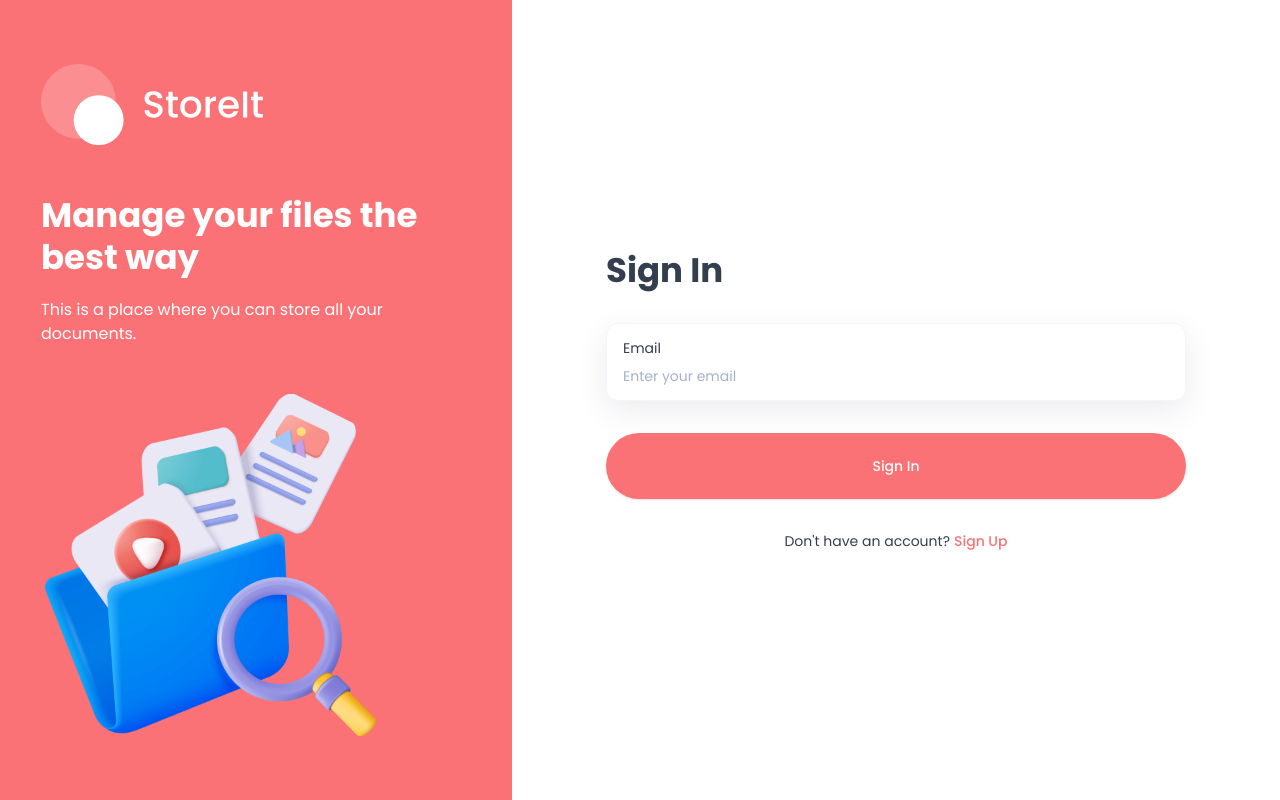
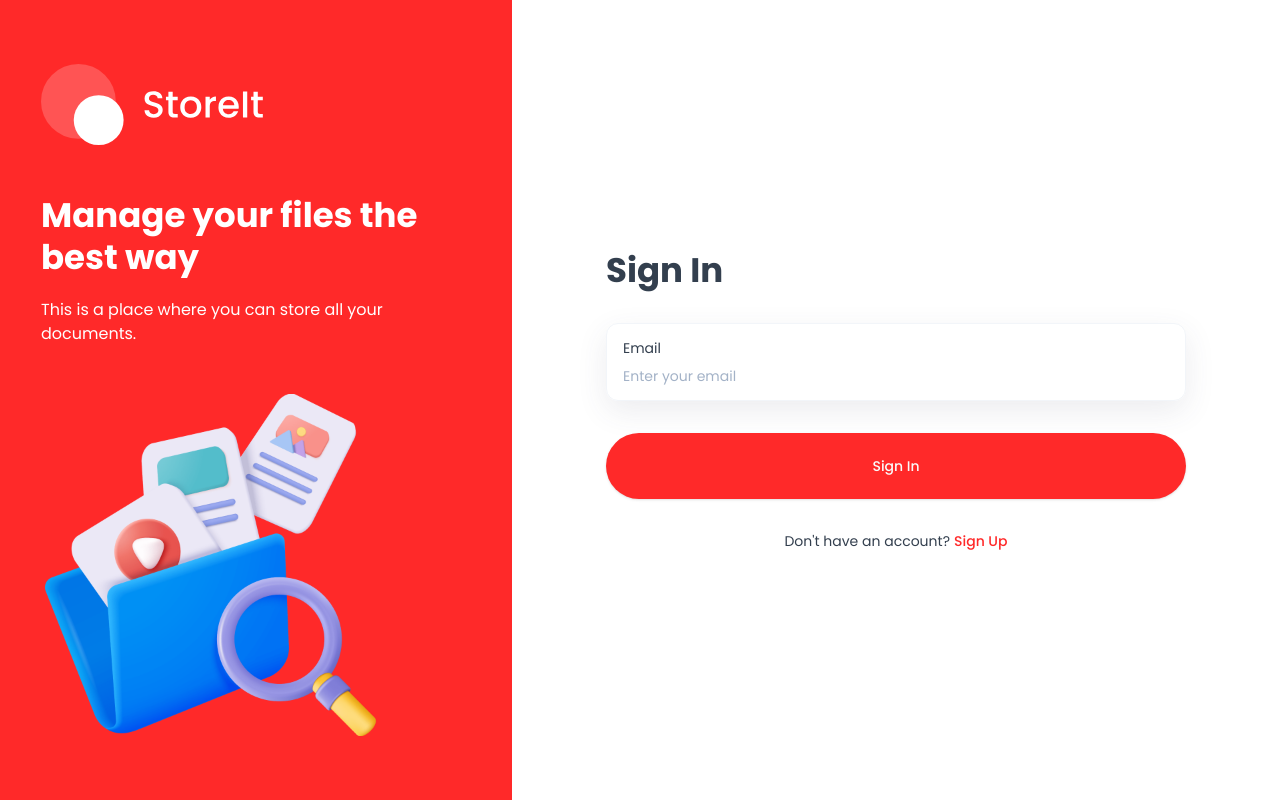
Before and after one commit to anubhav126/storage-management-app, a Next.js app: page /sign-in in a window 1280 px wide. Built offline with nearby package versions, Linux system fonts and the light colour scheme; no server answers.

Commit message:
color mods

```diff
--- a/tailwind.config.ts
+++ b/tailwind.config.ts
@@ -11,8 +11,16 @@ const config: Config = {
   	extend: {
   		colors: {
 			brand: {
-  				'100': '#EA6365',
-  				DEFAULT: '#FA7275'
+				'100': '#A3B09A',
+				DEFAULT: '#FF2929',
+				'200': '#8DA389',
+				'300': '#778E78',
+				'400': '#637665',
+				'500': '#506254',
+				'600': '#3C4D44',
+				'700': '#293934',
+				'800': '#162523',
+				'900': '#051412',
 			  },
 			  red: '#FF7474',
 			  error: '#b80000',
@@ -24,11 +32,11 @@ const config: Config = {
 				'100': '#333F4E',
 				'200': '#A3B2C7',
 				'300': '#F2F5F9',
-  				'400': '#F2F4F8'
+				'400': '#F2F4F8',
 			  },
 			  dark: {
 				'100': '#04050C',
-  				'200': '#131524'
+				'200': '#131524',
 			  },
   			background: 'hsl(var(--background))',
   			foreground: 'hsl(var(--foreground))',
```
Lines whose indentation alone changed are shown as unchanged.
